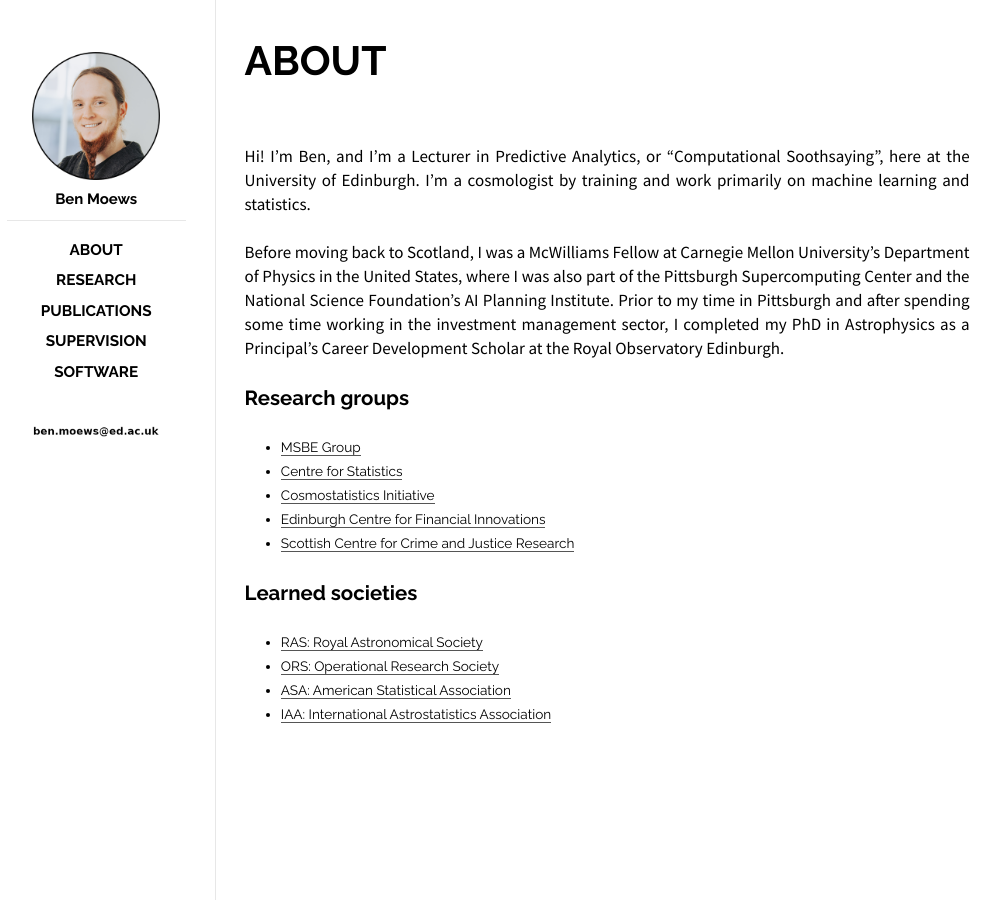
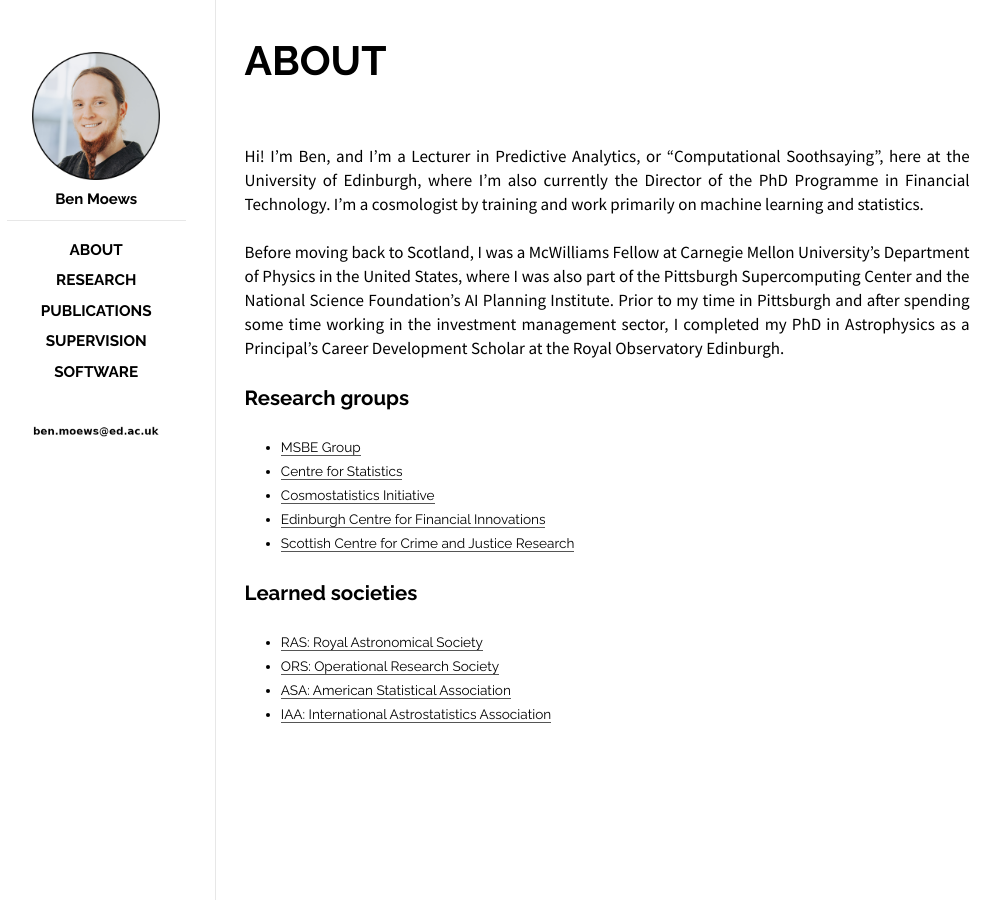
Before and after one commit to moews/moews.github.io, a Jekyll site: the page built from _posts/2017-03-27-about.md, in a window 1280 px wide. Shown: the whole page, without its empty margins (143-1144 px from the left). Built offline with Jekyll 4.4.1, drawn with Linux system fonts in a browser that asks for light colours.

Commit message:
Update 2017-03-27-about.md

```diff
--- a/_posts/2017-03-27-about.md
+++ b/_posts/2017-03-27-about.md
@@ -8,7 +8,7 @@
 
 <br>
 
-Hi! I'm Ben, and I’m a Lecturer in Predictive Analytics, or “Computational Soothsaying”, here at the University of Edinburgh. I’m a cosmologist by training and work primarily on machine learning and statistics.
+Hi! I'm Ben, and I’m a Lecturer in Predictive Analytics, or “Computational Soothsaying”, here at the University of Edinburgh, where I'm also currently the Director of the PhD Programme in Financial Technology. I’m a cosmologist by training and work primarily on machine learning and statistics.
 
 Before moving back to Scotland, I was a McWilliams Fellow at Carnegie Mellon University's Department of Physics in the United States, where I was also part of the Pittsburgh Supercomputing Center and the National Science Foundation’s AI Planning Institute. Prior to my time in Pittsburgh and after spending some time working in the investment management sector, I completed my PhD in Astrophysics as a Principal’s Career Development Scholar at the Royal Observatory Edinburgh.
 
```
